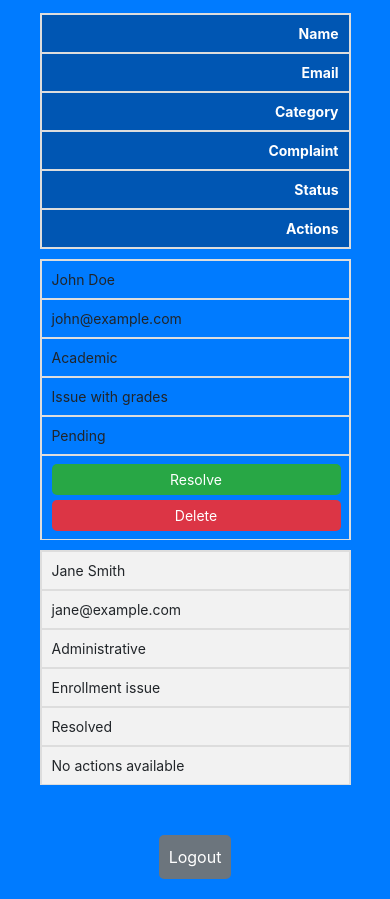
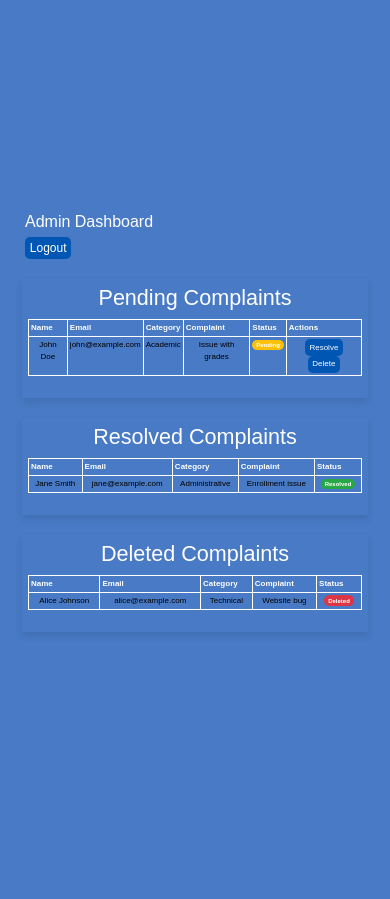
Before and after one commit to sumerfreelance/Bano-Qabil-Final-Project-WD-II-CMS-Complaint-Management-System-, a React (Create React App) app: page /admin-dashboard in a window 390 px wide. After the commit the page ends 844 px from the top, so only its background shows below. Built offline with nearby package versions, Linux system fonts and the light colour scheme; the HTML template or start-up script is replaced by a standard one.

Commit message:
Add files via upload

```diff
--- a/src/components/AdminDashboard.css
+++ b/src/components/AdminDashboard.css
@@ -1,183 +1,259 @@
 /* src/AdminDashboard.css */
 
-.admin-dashboard-container {
-    display: flex;
-    flex-direction: column;
-    align-items: center;
-    justify-content: center;
-    width: 99vw;
+body {
+    background: #487ac5;
+    color: #ffffff;
+    font-family: Arial, sans-serif;
+    margin: 0;
+    padding: 0;
+}
+
+.admin-dashboard {
     max-width: 1000px;
     margin: 0 auto;
     padding: 20px;
-    box-sizing: border-box;
 }
 
-.admin-dashboard-container h1 {
-    text-align: center;
+.header {
+    display: flex;
+    justify-content: space-between;
+    align-items: center;
     margin-bottom: 20px;
+    padding: 0 15px;
+    /* Add horizontal padding */
+}
+
+.header h2 {
+    margin: 0;
+    font-size: 2rem;
+}
+
+.header .btn {
+    margin: 0;
+}
+
+.complaints-list {
+    display: flex;
+    flex-direction: column;
+    gap: 20px;
+}
+
+.complaints-section {
+    padding: 15px;
+    box-shadow: 0 4px 8px rgba(0, 0, 0, 0.1);
+    background-color: transparent;
+    margin: 0 15px;
+    /* Add horizontal margin */
+}
+
+.complaints-section h4 {
+    margin-top: 0;
+}
+
+.table {
+    color: #ffffff;
+    border-collapse: collapse;
+    width: 100%;
+}
+
+.table thead th {
+    color: #ffffff;
+    text-align: left;
+}
+
+.table td,
+.table th {
+    border: 1px solid #ffffff;
+    padding: 8px;
+    background-color: transparent;
+}
+
+.badge {
     color: #ffffff;
 }
 
-.admin-dashboard-container table {
-    width: 100%;
-    border-collapse: collapse;
-    margin-bottom: 20px;
+.badge-warning {
+    background-color: #ffc107;
 }
 
-.admin-dashboard-container th,
-.admin-dashboard-container td {
-    border: 1px solid #ddd;
-    padding: 8px;
-    text-align: left;
-}
-
-.admin-dashboard-container th {
-    background-color: #0056b3;
-    color: white;
-}
-
-.admin-dashboard-container tr:nth-child(even) {
-    background-color: #f2f2f2;
-}
-
-.admin-dashboard-container tr:hover {
-    background-color: #ddd;
-}
-
-.admin-dashboard-container td:hover {
-    background-color: transparent;
-    /* Ensure no hover effect on <td> */
-}
-
-.admin-dashboard-container button {
-    padding: 10px;
-    border: none;
-    border-radius: 5px;
-    background-color: #0056b3;
-    color: white;
-    cursor: pointer;
-    transition: background-color 0.3s;
-    margin-top: 20px;
-}
-
-.admin-dashboard-container button:hover {
-    background-color: #003d82;
-}
-
-.admin-dashboard-container button[type="button"] {
-    background-color: #6c757d;
-}
-
-.admin-dashboard-container button[type="button"]:hover {
-    background-color: #5a6268;
-}
-
-.admin-dashboard-container .action-buttons {
-    display: flex;
-    gap: 10px;
-}
-
-.admin-dashboard-container .resolve-button {
-    padding: 5px 10px;
-    margin: 0;
+.badge-success {
     background-color: #28a745;
 }
 
-.admin-dashboard-container .resolve-button:hover {
-    background-color: #218838;
-}
-
-.admin-dashboard-container .delete-button {
-    padding: 5px 10px;
-    margin: 0;
+.badge-danger {
     background-color: #dc3545;
 }
 
-.admin-dashboard-container .delete-button:hover {
-    background-color: #c82333;
+.btn {
+    font-size: 0.875rem;
+    padding: 0.375rem 0.75rem;
 }
 
-/* Responsive styles for small screens */
-@media (max-width: 600px) {
-    .admin-dashboard-container {
-        width: 90vw;
-        padding: 20px;
+/* Responsive styles for screens smaller than 570px */
+@media (max-width: 570px) {
+    .header h2 {
+        font-size: 1.5rem;
     }
 
-    .admin-dashboard-container table {
-        font-size: 14px;
+    .table td,
+    .table th {
+        font-size: 0.75rem;
+        padding: 4px;
     }
 
-    .admin-dashboard-container th,
-    .admin-dashboard-container td {
-        display: block;
-        width: 100%;
+    .btn {
+        font-size: 0.75rem;
+        padding: 0.25rem 0.5rem;
     }
 
-    .admin-dashboard-container th {
-        text-align: right;
-        padding-right: 10px;
-    }
-
-    .admin-dashboard-container td {
-        text-align: left;
-        padding-left: 10px;
-        border-bottom: 1px solid #ddd;
-    }
-
-    .admin-dashboard-container td:last-child {
-        border-bottom: none;
-    }
-
-    .admin-dashboard-container tr {
-        display: flex;
-        flex-direction: column;
-        margin-bottom: 10px;
-        border: 1px solid #ddd;
-    }
-
-    .admin-dashboard-container .action-buttons {
-        flex-direction: column;
-        gap: 5px;
-    }
-
-    .admin-dashboard-container .resolve-button,
-    .admin-dashboard-container .delete-button {
-        width: 100%;
+    .complaints-section {
+        padding: 10px;
+        margin: 0 10px;
+        /* Adjust horizontal margin */
     }
 }
 
-@media (max-width: 360px) {
-    .admin-dashboard-container {
-        padding: 10px;
+/* Responsive styles for screens smaller than 430px */
+@media (max-width: 430px) {
+    .header h2 {
+        font-size: 1.25rem;
     }
 
-    .admin-dashboard-container h1 {
-        font-size: 18px;
-        margin-bottom: 10px;
+    .header .btn {
+        font-size: 0.75rem;
     }
 
-    .admin-dashboard-container table {
-        font-size: 12px;
-    }
-
-    .admin-dashboard-container th,
-    .admin-dashboard-container td {
+    .table td,
+    .table th {
+        font-size: 0.75rem;
         padding: 6px;
     }
 
-    .admin-dashboard-container .action-buttons {
-        gap: 5px;
+    .complaints-section {
+        padding: 12px;
     }
 
-    .admin-dashboard-container .resolve-button,
-    .admin-dashboard-container .delete-button {
-        padding: 8px;
-        font-size: 14px;
+    .header {
+        flex-direction: column;
+        align-items: flex-start;
+        padding: 0 5px;
+        /* Add padding for narrow screens */
+    }
+}
+
+/* Responsive styles for screens smaller than 414px */
+@media (max-width: 414px) {
+    .header h2 {
+        font-size: 1.25rem;
     }
 
-    .admin-dashboard-container button {
-        font-size: 14px;
+    .table td,
+    .table th {
+        font-size: 0.65rem;
+        padding: 4px;
+    }
+
+    .btn {
+        font-size: 0.65rem;
+        padding: 0.2rem 0.4rem;
+    }
+
+    .complaints-section {
         padding: 8px;
+        margin: 0 5px;
+        /* Adjust horizontal margin */
+    }
+
+    .header {
+        flex-direction: column;
+        align-items: flex-start;
+        padding: 0 10px;
+        /* Add padding for narrow screens */
+    }
+
+    .header .btn {
+        margin-top: 10px;
+    }
+
+    .table {
+        font-size: 0.65rem;
     }
 }
+
+/* Responsive styles for screens smaller than 410px */
+@media (max-width: 410px) {
+    .header h2 {
+        font-size: 1.25rem;
+    }
+
+    .table td,
+    .table th {
+        font-size: 0.65rem;
+        padding: 2px;
+    }
+
+    .btn {
+        font-size: 0.65rem;
+        padding: 0.2rem 0.4rem;
+    }
+
+    .complaints-section {
+        padding: 8px;
+        margin: 0 5px;
+        /* Adjust horizontal margin */
+    }
+
+    .header {
+        flex-direction: column;
+        align-items: flex-start;
+        padding: 0 10px;
+        /* Add padding for very small screens */
+    }
+
+    .header .btn {
+        margin-top: 10px;
+    }
+
+    .table {
+        font-size: 0.65rem;
+    }
+}
+
+/* Responsive styles for screens smaller than 390px */
+@media (max-width: 390px) {
+    .header h2 {
+        font-size: 1rem;
+    }
+
+    .table td,
+    .table th {
+        font-size: 0.5rem;
+        padding: 2px;
+    }
+
+    .btn {
+        font-size: 0.5rem;
+        padding: 0.15rem 0.3rem;
+    }
+
+    .complaints-section {
+        padding: 6px;
+        margin: 0 2px;
+        /* Adjust horizontal margin for very narrow screens */
+    }
+
+    .header {
+        flex-direction: column;
+        align-items: flex-start;
+        padding: 0 5px;
+        /* Add padding for very narrow screens */
+    }
+
+    .header .btn {
+        margin-top: 5px;
+    }
+
+    .table {
+        font-size: 0.5rem;
+    }
+}
--- a/src/components/AdminDashboard.js
+++ b/src/components/AdminDashboard.js
@@ -1,39 +1,31 @@
 // src/AdminDashboard.js
-
-import React, { useState } from 'react';
-import { useNavigate } from 'react-router-dom';
-import './AdminDashboard.css'; // Ensure CSS is imported
+import React from 'react';
+import './AdminDashboard.css';
 
 function AdminDashboard() {
-  const navigate = useNavigate();
-
-  // Dummy data for the table
-  const [complaints, setComplaints] = useState([
-    { name: 'John Doe', email: 'john@example.com', category: 'Academic', complaint: 'Issue with grades', status: 'Pending' },
-    { name: 'Jane Smith', email: 'jane@example.com', category: 'Administrative', complaint: 'Enrollment issue', status: 'Resolved' },
+  const complaints = [
+    { name: 'John Doe', email: 'john@example.com', category: 'Academic', complaint: 'Issue with grades', status: 'pending' },
+    { name: 'Jane Smith', email: 'jane@example.com', category: 'Administrative', complaint: 'Enrollment issue', status: 'resolved' },
+    { name: 'Alice Johnson', email: 'alice@example.com', category: 'Technical', complaint: 'Website bug', status: 'deleted' },
     // Add more dummy data as needed
-  ]);
+  ];
 
   const handleLogout = () => {
     // Handle logout logic
-    navigate('/');
-  };
-
-  const handleResolve = (index) => {
-    const newComplaints = [...complaints];
-    newComplaints[index].status = 'Resolved';
-    setComplaints(newComplaints);
-  };
-
-  const handleDelete = (index) => {
-    const newComplaints = complaints.filter((_, i) => i !== index);
-    setComplaints(newComplaints);
+    window.location.href = '/logout';
   };
 
   return (
-    <div className="admin-dashboard-container">
-      <h1>Admin Dashboard</h1>
-      <table>
+    <div className="admin-dashboard">
+      <div className="header">
+        <h2>Admin Dashboard</h2>
+        <button className="btn btn-danger" onClick={handleLogout}>Logout</button>
+      </div>
+
+      <div className="complaints-list">
+        <div className="complaints-section">
+          <h4>Pending Complaints</h4>
+          <table className="table">
             <thead>
               <tr>
                 <th>Name</th>
@@ -45,28 +37,75 @@ function AdminDashboard() {
               </tr>
             </thead>
             <tbody>
-          {complaints.map((complaint, index) => (
+              {complaints.filter(c => c.status === 'pending').map((complaint, index) => (
                 <tr key={index}>
                   <td>{complaint.name}</td>
                   <td>{complaint.email}</td>
                   <td>{complaint.category}</td>
                   <td>{complaint.complaint}</td>
-              <td>{complaint.status}</td>
-              <td className="action-buttons">
-                {complaint.status === 'Pending' ? (
-                  <>
-                    <button className="resolve-button" onClick={() => handleResolve(index)}>Resolve</button>
-                    <button className="delete-button" onClick={() => handleDelete(index)}>Delete</button>
-                  </>
-                ) : (
-                  'No actions available'
-                )}
+                  <td><span className="badge badge-warning">Pending</span></td>
+                  <td>
+                    <a href={`/resolve_complaint?id=${index}`} className="btn btn-success btn-sm">Resolve</a>
+                    <a href={`/delete_complaint?id=${index}`} className="btn btn-danger btn-sm">Delete</a>
                   </td>
                 </tr>
               ))}
             </tbody>
           </table>
-      <button type="button" onClick={handleLogout}>Logout</button>
+        </div>
+
+        <div className="complaints-section">
+          <h4>Resolved Complaints</h4>
+          <table className="table">
+            <thead>
+              <tr>
+                <th>Name</th>
+                <th>Email</th>
+                <th>Category</th>
+                <th>Complaint</th>
+                <th>Status</th>
+              </tr>
+            </thead>
+            <tbody>
+              {complaints.filter(c => c.status === 'resolved').map((complaint, index) => (
+                <tr key={index}>
+                  <td>{complaint.name}</td>
+                  <td>{complaint.email}</td>
+                  <td>{complaint.category}</td>
+                  <td>{complaint.complaint}</td>
+                  <td><span className="badge badge-success">Resolved</span></td>
+                </tr>
+              ))}
+            </tbody>
+          </table>
+        </div>
+
+        <div className="complaints-section">
+          <h4>Deleted Complaints</h4>
+          <table className="table">
+            <thead>
+              <tr>
+                <th>Name</th>
+                <th>Email</th>
+                <th>Category</th>
+                <th>Complaint</th>
+                <th>Status</th>
+              </tr>
+            </thead>
+            <tbody>
+              {complaints.filter(c => c.status === 'deleted').map((complaint, index) => (
+                <tr key={index}>
+                  <td>{complaint.name}</td>
+                  <td>{complaint.email}</td>
+                  <td>{complaint.category}</td>
+                  <td>{complaint.complaint}</td>
+                  <td><span className="badge badge-danger">Deleted</span></td>
+                </tr>
+              ))}
+            </tbody>
+          </table>
+        </div>
+      </div>
     </div>
   );
 }
```
Lines whose indentation alone changed are shown as unchanged.
